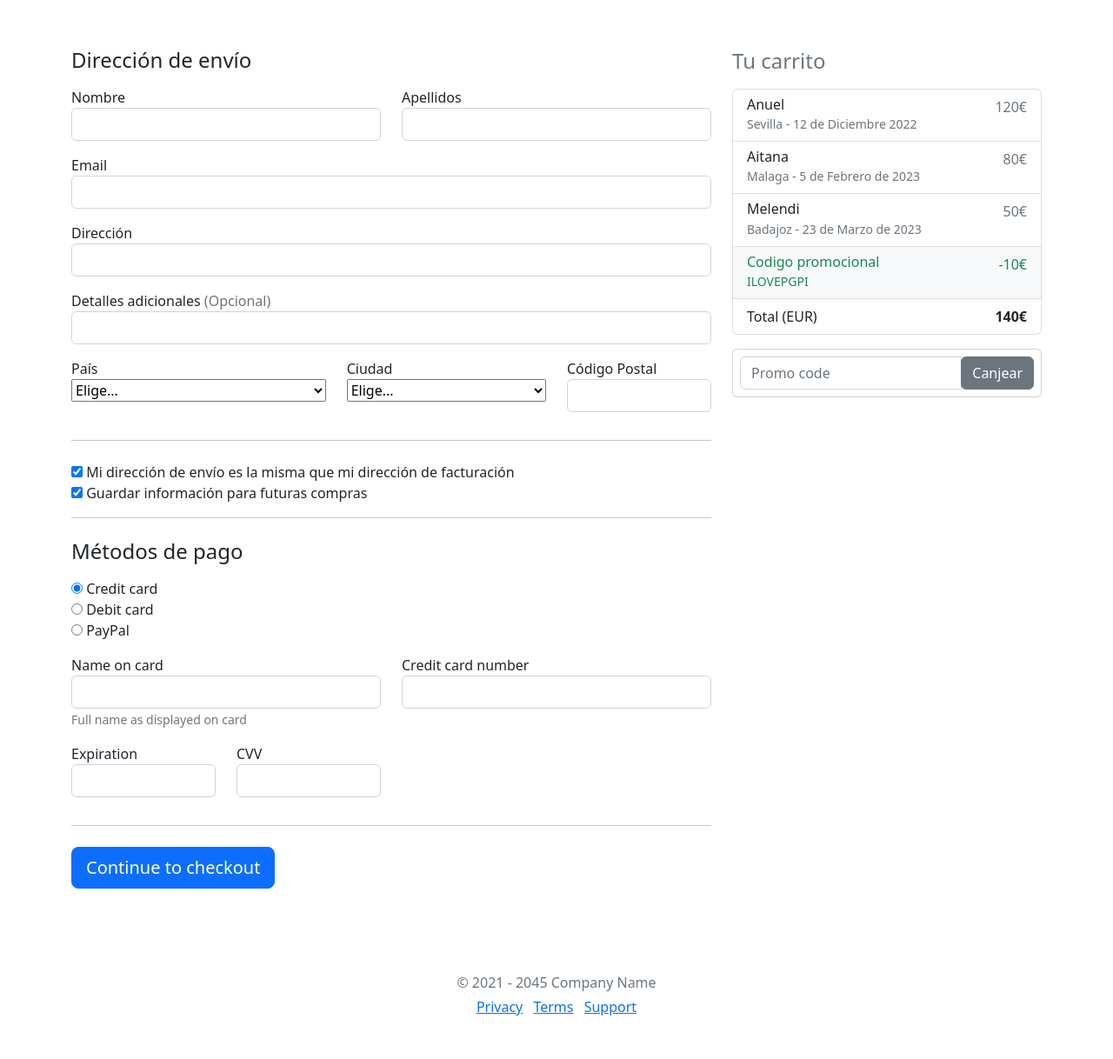
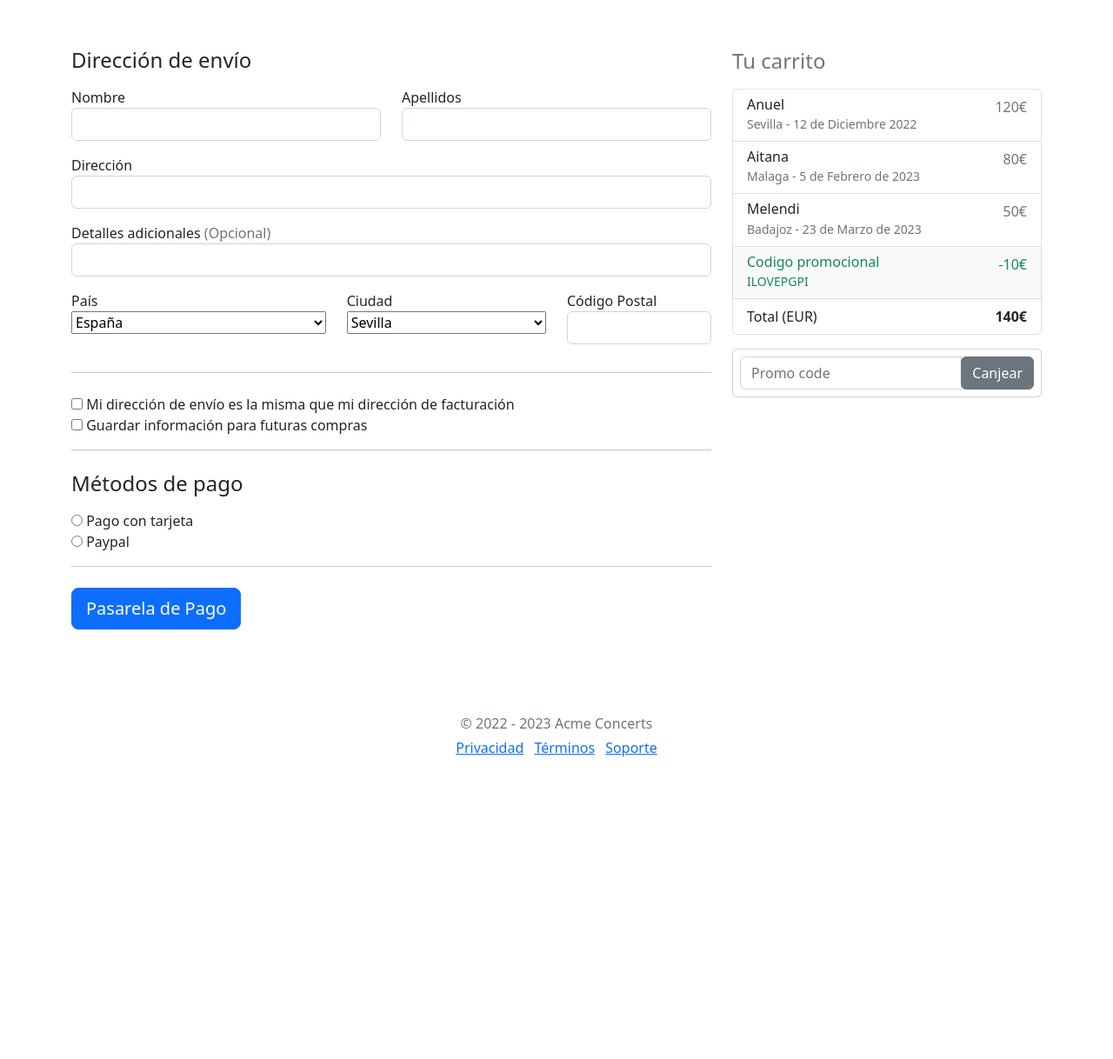
Before and after one commit to AcmeConcerts/Acme-Concerts, a Django app: page /cart/checkout in a window 1280 px wide. Shown: the part 151-1369 px from the top of the page at 87% size. After the commit the page ends 1021 px from the top, so only its background shows below. Run offline with Django 4.2, Linux system fonts and the light colour scheme; some libraries are stand-ins or nearby versions.

Commit message:
feat: Form created

```diff
--- /dev/null
+++ b/AcmeConcerts/forms.py
@@ -0,0 +1,45 @@
+from django import forms
+
+PAYMENT_CHOICES = (
+    ('T','Pago con tarjeta'),
+    ('P','Paypal')
+)
+
+COUNTRY_CHOICES = (
+    ('E','España'),
+)
+
+CITY_CHOICES = (
+    ('S','Sevilla'),
+    ('A','Almería'),
+    ('H','Huelva'),
+    ('G','Granada'),
+    ('C','Cádiz'),
+    ('CO','Córdoba'),
+)
+
+class CheckoutForm(forms.Form):
+    firstname = forms.CharField(widget=forms.TextInput(attrs={
+        'class': 'form-control'
+    }))
+    lastname = forms.CharField(widget=forms.TextInput(attrs={
+        'class': 'form-control'
+    }))
+    main_address = forms.CharField(widget=forms.TextInput(attrs={
+        'class': 'form-control'
+    }))
+    optional_address = forms.CharField(required=False, widget=forms.TextInput(attrs={
+        'class': 'form-control'
+    }))
+    country = forms.ChoiceField(widget=forms.Select(attrs={'class' : 'custom-select d-block w-100'}), choices = COUNTRY_CHOICES)
+
+    city = forms.ChoiceField(widget=forms.Select(attrs={'class' : 'custom-select d-block w-100'}), choices = CITY_CHOICES)
+
+    cp = forms.CharField(widget=forms.TextInput(attrs={
+        'class': 'form-control'
+    }))
+
+    same_billing_address = forms.BooleanField(widget=forms.CheckboxInput(), required=False)
+    save_info = forms.BooleanField(widget=forms.CheckboxInput(), required=False)
+
+    payment_option = forms.ChoiceField(widget=forms.RadioSelect(), choices= PAYMENT_CHOICES)
--- a/AcmeConcerts/settings.py
+++ b/AcmeConcerts/settings.py
@@ -46,6 +46,7 @@ INSTALLED_APPS = [
     'allauth',
     'allauth.account',
     'allauth.socialaccount',
+    'crispy_forms',
 ]
 
 MIDDLEWARE = [
--- a/cart/templates/base_cart.html
+++ b/cart/templates/base_cart.html
@@ -15,8 +15,9 @@
         <link rel="stylesheet" href="/static/css/styles.css" type="text/css">
         <link rel="icon" type="image/x-icon" href="/resources/images/logo.png">
         <link href="{% static 'css/mdb.min.css' %}" rel="stylesheet">
+
     </head>
-
+    <body>
         {% block content %}
         {% endblock content %}
 
--- a/cart/templates/cart.html
+++ b/cart/templates/cart.html
@@ -68,7 +68,7 @@
               <button type="button" class="btn btn-light btn-lg me-2" style="  border: 1px solid gray;">
               Continuar Comprando</button></a>
             <a href="checkout">
-              <button type="button" style="background-color:#ffc107;"class="btn  btn-lg">Pasarela de Pago</button>
+              <button type="button" style="background-color:#ffc107;"class="btn  btn-lg">Terminar pedido</button>
             </a>
           </div>
 
--- a/cart/templates/checkout.html
+++ b/cart/templates/checkout.html
@@ -1,5 +1,5 @@
 {% extends "base_cart.html" %}
-
+{% load crispy_forms_tags %}
 {% block content %}
 
 <div class="container">
@@ -59,90 +59,55 @@
             </div>
         </form>
         </div>
+
         <div class="col-md-8 order-md-1">
         <h4 class="mb-3">Dirección de envío</h4>
-        <form class="needs-validation" novalidate>
+
+        <form method="POST">
+            {% csrf_token %}
+
             <div class="row">
             <div class="col-md-6 mb-3">
                 <label for="firstName">Nombre</label>
-                <input type="text" class="form-control" id="firstName" placeholder="" value="" required>
-                <div class="invalid-feedback">
-                Necesitamos un nombre válido.
-                </div>
+                {{ form.firstname }}
             </div>
             <div class="col-md-6 mb-3">
                 <label for="lastName">Apellidos</label>
-                <input type="text" class="form-control" id="lastName" placeholder="" value="" required>
-                <div class="invalid-feedback">
-                Necesitamos un apellido válido.
-                </div>
-            </div>
-            </div>
-
-            <div class="mb-3">
-            <label for="email">Email</label>
-            <input type="email" class="form-control" id="email" placeholder="">
-            <div class="invalid-feedback">
-                Introduce un email válido.
+                {{ form.lastname }}
             </div>
             </div>
 
             <div class="mb-3">
             <label for="address">Dirección</label>
-            <input type="text" class="form-control" id="address" placeholder="" required>
-            <div class="invalid-feedback">
-                Introduce una dirección valida
-            </div>
+            {{ form.main_address }}
             </div>
 
             <div class="mb-3">
             <label for="address2">Detalles adicionales <span class="text-muted">(Opcional)</span></label>
-            <input type="text" class="form-control" id="address2" placeholder="">
+            {{ form.optional_address }}
             </div>
 
             <div class="row">
             <div class="col-md-5 mb-3">
                 <label for="country">País</label>
-                <select class="custom-select d-block w-100" id="country" required>
-                <option value="">Elige...</option>
-                <option>España</option>
-                </select>
-                <div class="invalid-feedback">
-                Selecciona un
-                </div>
+                {{ form.country }}
             </div>
             <div class="col-md-4 mb-3">
                 <label for="state">Ciudad</label>
-                <select class="custom-select d-block w-100" id="state" required>
-                <option value="">Elige...</option>
-                <option>Sevilla</option>
-                <option>Cadiz</option>
-                <option>Malaga</option>
-                <option>Almeria</option>
-                <option>Granada</option>
-                <option>Huelva</option>
-                <option>Cordoba</option>
-                <option>Jaen</option>
-                </select>
-                <div class="invalid-feedback">
-                Introduce una ciudad.
-                </div>
+                {{ form.city }}
             </div>
             <div class="col-md-3 mb-3">
                 <label for="zip">Código Postal</label>
-                <input type="text" class="form-control" id="zip" placeholder="" required>
-                <div class="invalid-feedback">
-                Introduce un código postal.
-                </div>
+                {{ form.cp }}
             </div>
             </div>
             <hr class="mb-4">
             <div class="custom-control custom-checkbox">
-            <input checked type="checkbox" class="custom-control-input" id="same-address">
+            {{ form.same_billing_address }}
             <label class="custom-control-label" for="same-address">Mi dirección de envío es la misma que mi dirección de facturación</label>
             </div>
             <div class="custom-control custom-checkbox">
-            <input checked type="checkbox" class="custom-control-input" id="save-info">
+                {{ form.save_info }}
             <label class="custom-control-label" for="save-info">Guardar información para futuras compras</label>
             </div>
             <hr class="mb-4">
@@ -150,64 +115,25 @@
             <h4 class="mb-3">Métodos de pago</h4>
 
             <div class="d-block my-3">
+            {% for value,name in form.fields.payment_option.choices %}
             <div class="custom-control custom-radio">
-                <input id="credit" name="paymentMethod" type="radio" class="custom-control-input" checked required>
-                <label class="custom-control-label" for="credit">Credit card</label>
+                <input id="{{name}}" name="payment_option" value="{{value}}"type="radio" class="custom-control-input" required>
+                <label class="custom-control-label" for="{{name}}"> {{ name }}</label>
             </div>
-            <div class="custom-control custom-radio">
-                <input id="debit" name="paymentMethod" type="radio" class="custom-control-input" required>
-                <label class="custom-control-label" for="debit">Debit card</label>
-            </div>
-            <div class="custom-control custom-radio">
-                <input id="paypal" name="paymentMethod" type="radio" class="custom-control-input" required>
-                <label class="custom-control-label" for="paypal">PayPal</label>
-            </div>
-            </div>
-            <div class="row">
-            <div class="col-md-6 mb-3">
-                <label for="cc-name">Name on card</label>
-                <input type="text" class="form-control" id="cc-name" placeholder="" required>
-                <small class="text-muted">Full name as displayed on card</small>
-                <div class="invalid-feedback">
-                Name on card is required
-                </div>
-            </div>
-            <div class="col-md-6 mb-3">
-                <label for="cc-number">Credit card number</label>
-                <input type="text" class="form-control" id="cc-number" placeholder="" required>
-                <div class="invalid-feedback">
-                Credit card number is required
-                </div>
-            </div>
-            </div>
-            <div class="row">
-            <div class="col-md-3 mb-3">
-                <label for="cc-expiration">Expiration</label>
-                <input type="text" class="form-control" id="cc-expiration" placeholder="" required>
-                <div class="invalid-feedback">
-                Expiration date required
-                </div>
-            </div>
-            <div class="col-md-3 mb-3">
-                <label for="cc-cvv">CVV</label>
-                <input type="text" class="form-control" id="cc-cvv" placeholder="" required>
-                <div class="invalid-feedback">
-                Security code required
-                </div>
-            </div>
+            {% endfor %}
             </div>
             <hr class="mb-4">
-            <button class="btn btn-primary btn-lg btn-block" type="submit">Continue to checkout</button>
+            <button class="btn btn-primary btn-lg btn-block" type="submit">Pasarela de Pago</button>
         </form>
         </div>
     </div>
 
     <footer class="my-5 pt-5 text-muted text-center text-small">
-        <p class="mb-1">© 2021 - 2045 Company Name</p>
+        <p class="mb-1">© 2022 - 2023 Acme Concerts</p>
         <ul class="list-inline">
-        <li class="list-inline-item"><a href="#">Privacy</a></li>
-        <li class="list-inline-item"><a href="#">Terms</a></li>
-        <li class="list-inline-item"><a href="#">Support</a></li>
+        <li class="list-inline-item"><a href="#">Privacidad</a></li>
+        <li class="list-inline-item"><a href="#">Términos</a></li>
+        <li class="list-inline-item"><a href="#">Soporte</a></li>
         </ul>
     </footer>
     </div>
--- a/cart/urls.py
+++ b/cart/urls.py
@@ -4,6 +4,6 @@ from . import views
 
 urlpatterns = [
     path('', views.index, name='cart'),
-    path('checkout', views.checkout, name='checkout'),
+    path('checkout', views.CheckoutView.as_view(), name='checkout'),
 
 ]
--- a/cart/views.py
+++ b/cart/views.py
@@ -1,8 +1,26 @@
 from django.shortcuts import render
 from django.http import HttpResponse
+from django.shortcuts import redirect
+from django.views.generic import ListView, DetailView, View
+from django.contrib import messages
+
+
+from AcmeConcerts.forms import CheckoutForm
 
 def index(request):
     return render(request, 'cart.html')
 
-def checkout(request):
-    return render(request, 'checkout.html')
+class CheckoutView(View):
+    def get(self, *args, **kwargs):
+        form = CheckoutForm()
+        context = {
+            'form': form
+        }
+        return render(self.request, 'checkout.html',context)
+
+    def post(self, *args, **kwargs):
+        form = CheckoutForm(self.request.POST or None)
+        if form.is_valid():
+            return redirect("cart")
+        messages.warning(self.request, "Error en el checkout")
+        return redirect("cart")
```
Also changed, not shown: main/models.py (line endings or trailing spaces).
